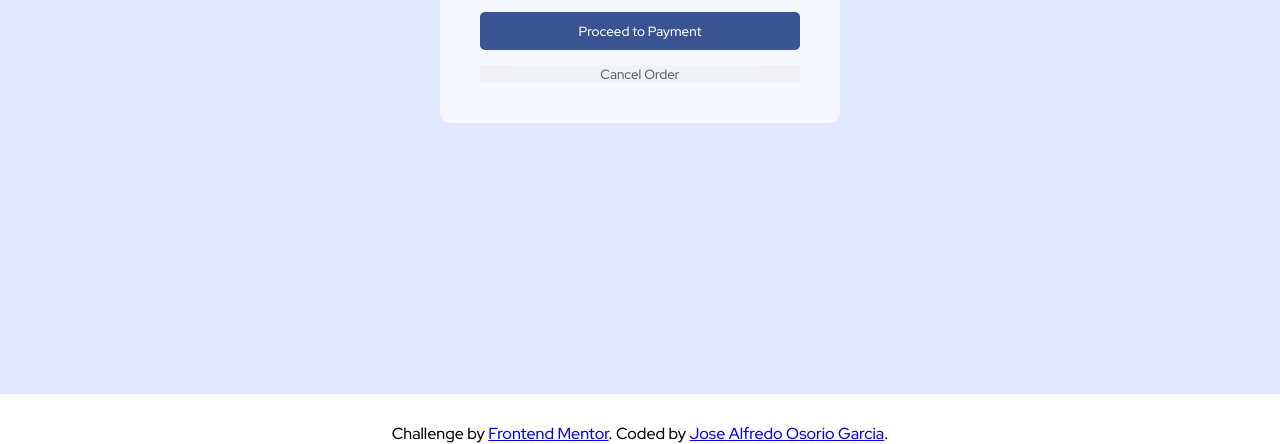
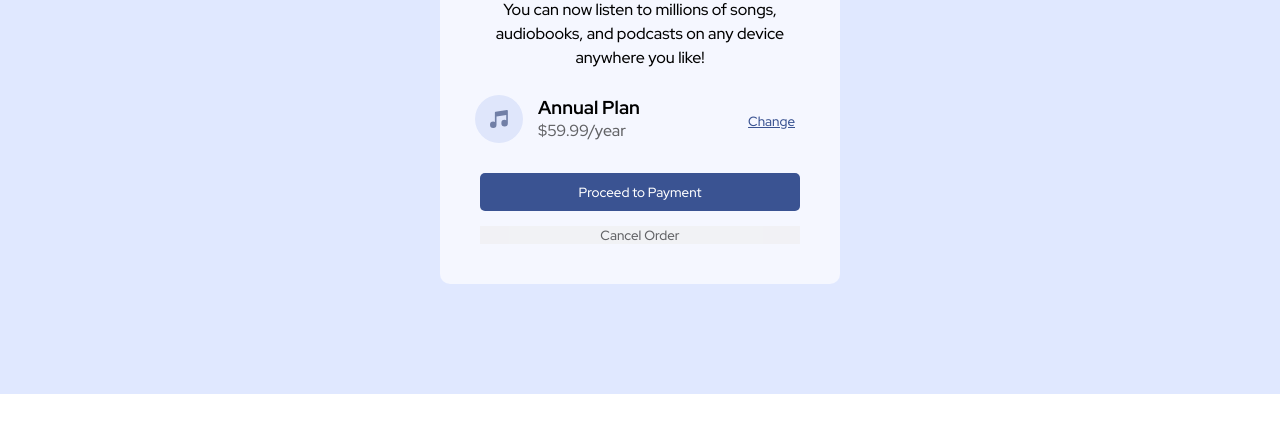
Before and after one commit to DarkApofis/Order-Summary-Component-Main, a plain HTML site: page index.html in a window 1280 px wide. Shown: the part 406-850 px from the top of the page. After the commit the page ends 800 px from the top, so only its background shows below. Drawn offline with Linux system fonts and the light colour scheme; files whose address does not match are found by name.

Commit message:
Centrando contenedor main

```diff
--- a/css/style.css
+++ b/css/style.css
@@ -153,7 +153,5 @@
 .cancel-button:hover {
   opacity: 1;
 }
-.attribution{
-  margin-top: 300px;
-}
+
 /*# sourceMappingURL=style.css.map */
--- a/index.html
+++ b/index.html
@@ -39,10 +39,6 @@
           </div>
       </div>
     </div>
-    <div class="attribution">
-      Challenge by <a href="https://www.frontendmentor.io?ref=challenge" target="_blank">Frontend Mentor</a>.
-      Coded by <a href="#">Jose Alfredo Osorio Garcia</a>.
-    </div>
   </div>
 </body>
 </html>
```
